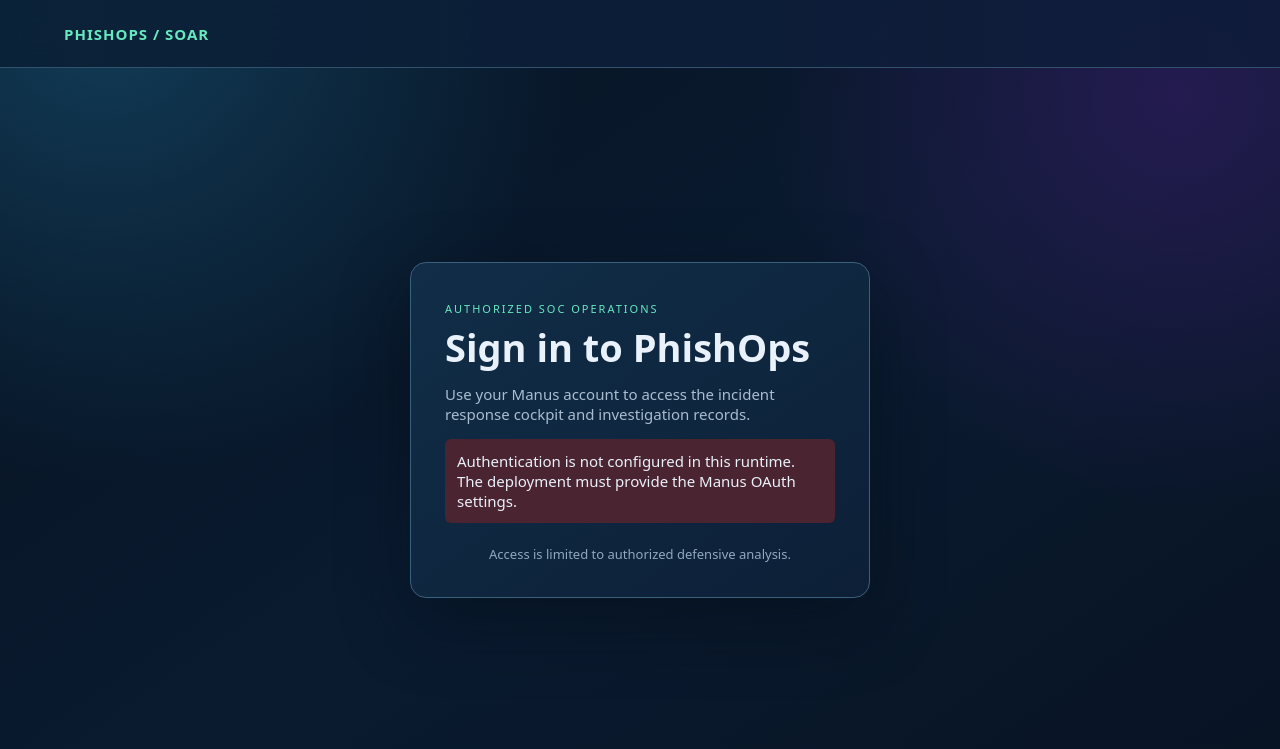
After one commit to SrujanAcharya07/finalyearproject, a Flask app: page /auth/login in a window 1280 px wide. The commit adds this page. Shown: the top 749 px of the page. Run offline with Flask 3, Linux system fonts and the light colour scheme.

Commit message:
Add Manus OAuth login and route protection

```diff
--- a/app.py
+++ b/app.py
@@ -1,7 +1,10 @@
 from datetime import datetime, timezone
 import json, secrets, sqlite3
 from pathlib import Path
-from flask import Flask, render_template, request, redirect, url_for, flash, jsonify, send_file
+import base64
+import hmac
+from urllib.parse import urlencode
+from flask import Flask, render_template, request, redirect, url_for, flash, jsonify, send_file, g, make_response
 from werkzeug.utils import secure_filename
 from config import Config
 from services.email_parser import parse_email_input
@@ -12,6 +15,7 @@ from services.llm_analyzer import analyze_with_llm
 from services.yara_scanner import scan_file
 from services.audit_logger import audit_event
 from services.report_generator import generate_report
+from services.auth import SESSION_COOKIE_NAME, auth_configured, create_session_token, decode_session_token, exchange_code, get_user_info
 
 BASE = Path(__file__).parent
 
@@ -69,15 +73,98 @@ def error(msg, code=400):
     flash(msg, "error")
     return redirect(request.referrer or url_for("dashboard"))
 
+def callback_uri(req):
+    scheme = req.headers.get("X-Forwarded-Proto", req.scheme).split(",")[0].strip()
+    host = req.headers.get("X-Forwarded-Host", req.host).split(",")[0].strip()
+    return f"{scheme}://{host}{url_for('auth_callback')}"
+
+def decode_oauth_state(value):
+    try:
+        padded = value + "=" * (-len(value) % 4)
+        return json.loads(base64.urlsafe_b64decode(padded.encode()).decode())
+    except (ValueError, TypeError, json.JSONDecodeError):
+        return None
+
 def create_app(test_config=None):
     app = Flask(__name__)
     app.config.from_object(Config)
     app.config.update(test_config or {})
+    app.secret_key = app.config["SECRET_KEY"]
+    app.config["SESSION_COOKIE_NAME"] = "phishops_flash"
+    app.config["SESSION_COOKIE_SAMESITE"] = "None"
+    app.config["SESSION_COOKIE_SECURE"] = app.config.get("SESSION_COOKIE_SECURE", True)
     Config.DATABASE_PATH = app.config["DATABASE_PATH"]
     Config.UPLOAD_FOLDER = app.config["UPLOAD_FOLDER"]
     Path(app.config["UPLOAD_FOLDER"]).mkdir(parents=True, exist_ok=True)
     init_db()
     refresh_saved_risks()
+
+    @app.context_processor
+    def auth_context():
+        return {"current_user": getattr(g, "current_user", None)}
+
+    @app.before_request
+    def require_authentication():
+        g.current_user = None
+        if request.endpoint == "static" or request.path in {"/health", "/manus-routes.json"} or request.path.startswith("/auth/"):
+            return None
+        claims = decode_session_token(request.cookies.get(SESSION_COOKIE_NAME), app.config)
+        if claims:
+            g.current_user = claims
+            return None
+        if request.path.startswith("/api/"):
+            return jsonify({"error": "Authentication required"}), 401
+        return redirect(url_for("login_page"))
+
+    @app.get("/auth/login")
+    def login_page():
+        if g.current_user:
+            return redirect(url_for("dashboard"))
+        return render_template("login.html", auth_configured=auth_configured(app.config))
+
+    @app.get("/auth/start")
+    def auth_login():
+        if not auth_configured(app.config):
+            return render_template("login.html", auth_configured=False), 503
+        nonce = secrets.token_urlsafe(24)
+        redirect_uri = callback_uri(request)
+        state = base64.urlsafe_b64encode(json.dumps({"redirectUri": redirect_uri, "nonce": nonce}).encode()).decode().rstrip("=")
+        portal = app.config["MANUS_OAUTH_PORTAL_URL"].rstrip("/") + "/app-auth"
+        query = urlencode({"appId": app.config["MANUS_PROJECT_ID"], "redirectUri": redirect_uri, "state": state, "responseType": "code"})
+        response = make_response(redirect(portal + "?" + query))
+        response.set_cookie("phishops_oauth_nonce", nonce, max_age=600, httponly=True, secure=app.config["SESSION_COOKIE_SECURE"], samesite="None")
+        return response
+
+    @app.get("/auth/callback")
+    def auth_callback():
+        if request.args.get("error"):
+            flash("Manus sign-in was cancelled or denied.", "error")
+            return redirect(url_for("login_page"))
+        state = decode_oauth_state(request.args.get("state", ""))
+        nonce = request.cookies.get("phishops_oauth_nonce", "")
+        if not state or not nonce or not hmac.compare_digest(str(state.get("nonce", "")), nonce) or state.get("redirectUri") != callback_uri(request):
+            return render_template("error.html", message="The sign-in state was invalid or expired."), 400
+        code = request.args.get("code", "")
+        if not code:
+            return render_template("error.html", message="Manus did not return an authorization code."), 400
+        try:
+            token = exchange_code(code, state["redirectUri"], app.config)
+            user = get_user_info(token["accessToken"], app.config)
+            session_token = create_session_token(user, app.config)
+            response = make_response(redirect(url_for("dashboard")))
+            response.set_cookie(SESSION_COOKIE_NAME, session_token, max_age=8 * 60 * 60, httponly=True, secure=app.config["SESSION_COOKIE_SECURE"], samesite="None")
+            response.delete_cookie("phishops_oauth_nonce")
+            return response
+        except Exception:
+            app.logger.exception("Manus OAuth callback failed")
+            return render_template("error.html", message="Sign-in could not be completed safely."), 502
+
+    @app.get("/auth/logout")
+    def auth_logout():
+        response = make_response(redirect(url_for("login_page")))
+        response.delete_cookie(SESSION_COOKIE_NAME)
+        response.delete_cookie("phishops_oauth_nonce")
+        return response
 
     @app.get("/")
     def dashboard():
@@ -100,7 +187,7 @@ def create_app(test_config=None):
 
     @app.get("/manus-routes.json")
     def manus_routes():
-        return jsonify({"routes": [{"path": "/", "title": "Dashboard"}, {"path": "/submit", "title": "Submit suspicious email"}, {"path": "/settings", "title": "Integration status"}, {"path": "/investigations/:id", "title": "Investigation details"}]})
+        return jsonify({"routes": [{"path": "/auth/login", "title": "Sign in"}, {"path": "/", "title": "Dashboard"}, {"path": "/submit", "title": "Submit suspicious email"}, {"path": "/settings", "title": "Integration status"}, {"path": "/investigations/:id", "title": "Investigation details"}]})
 
     @app.get("/api/integrations/status")
     def integrations():
--- a/config.py
+++ b/config.py
@@ -19,6 +19,11 @@ class Config:
     OLLAMA_MODEL = os.getenv("OLLAMA_MODEL", "")
     OLLAMA_TIMEOUT_SECONDS = float(os.getenv("OLLAMA_TIMEOUT_SECONDS", "30"))
     OLLAMA_NUM_PREDICT = int(os.getenv("OLLAMA_NUM_PREDICT", "800"))
+    MANUS_PROJECT_ID = os.getenv("MANUS_PROJECT_ID", "")
+    MANUS_OAUTH_PORTAL_URL = os.getenv("MANUS_OAUTH_PORTAL_URL", "")
+    MANUS_OAUTH_API_URL = os.getenv("MANUS_OAUTH_API_URL", "")
+    MANUS_JWT_SECRET = os.getenv("MANUS_JWT_SECRET", "")
+    SESSION_COOKIE_SECURE = os.getenv("SESSION_COOKIE_SECURE", "true").lower() not in {"0", "false", "no"}
     CUCKOO_URL = os.getenv("CUCKOO_URL", "")
     CUCKOO_API_KEY = os.getenv("CUCKOO_API_KEY", "")
     CORTEX_URL = os.getenv("CORTEX_URL", "")
--- a/requirements.txt
+++ b/requirements.txt
@@ -4,6 +4,7 @@ requests>=2.31
 gunicorn>=23.0
 python-dotenv>=1.0
 pydantic>=2.0
+PyJWT>=2.8
 langchain-core>=0.3
 langchain-ollama>=0.3
 # Optional: yara-python
--- /dev/null
+++ b/services/auth.py
@@ -0,0 +1,71 @@
+from __future__ import annotations
+
+from datetime import datetime, timedelta, timezone
+from typing import Any
+
+import jwt
+import requests
+
+SESSION_COOKIE_NAME = "webdev_app_session"
+SESSION_TTL_SECONDS = 8 * 60 * 60
+
+def setting(config: Any, name: str, default: Any = "") -> Any:
+    if hasattr(config, "get"):
+        return config.get(name, default)
+    return getattr(config, name, default)
+
+
+def auth_configured(config: Any) -> bool:
+    return bool(setting(config, "MANUS_PROJECT_ID") and setting(config, "MANUS_OAUTH_PORTAL_URL") and setting(config, "MANUS_OAUTH_API_URL") and setting(config, "MANUS_JWT_SECRET"))
+
+
+def create_session_token(user: dict[str, Any], config: Any) -> str:
+    now = datetime.now(timezone.utc)
+    claims = {
+        "openId": user.get("openId", ""),
+        "name": user.get("name", ""),
+        "email": user.get("email", ""),
+        "appId": setting(config, "MANUS_PROJECT_ID"),
+        "iat": now,
+        "exp": now + timedelta(seconds=SESSION_TTL_SECONDS),
+    }
+    return jwt.encode(claims, config.MANUS_JWT_SECRET, algorithm="HS256")
+
+
+def decode_session_token(token: str, config: Any) -> dict[str, Any] | None:
+    secret = setting(config, "MANUS_JWT_SECRET")
+    project_id = setting(config, "MANUS_PROJECT_ID")
+    if not token or not secret or not project_id:
+        return None
+    try:
+        claims = jwt.decode(token, secret, algorithms=["HS256"])
+        if claims.get("appId") != project_id or not claims.get("openId"):
+            return None
+        return claims
+    except jwt.PyJWTError:
+        return None
+
+
+def exchange_code(code: str, redirect_uri: str, config: Any) -> dict[str, Any]:
+    response = requests.post(
+        setting(config, "MANUS_OAUTH_API_URL").rstrip("/") + "/webdev.v1.WebDevAuthPublicService/ExchangeToken",
+        json={
+            "clientId": setting(config, "MANUS_PROJECT_ID"),
+            "grantType": "authorization_code",
+            "code": code,
+            "redirectUri": redirect_uri,
+        },
+        timeout=15,
+    )
+    response.raise_for_status()
+    return response.json()
+
+
+def get_user_info(access_token: str, config: Any) -> dict[str, Any]:
+    response = requests.post(
+        setting(config, "MANUS_OAUTH_API_URL").rstrip("/") + "/webdev.v1.WebDevAuthPublicService/GetUserInfo",
+        json={"accessToken": access_token},
+        timeout=15,
+    )
+    response.raise_for_status()
+    return response.json()
--- /dev/null
+++ b/static/css/auth.css
@@ -0,0 +1 @@
+.login-shell{min-height:calc(100vh - 160px);display:grid;place-items:center;padding:24px}.login-card{width:min(100%,460px);padding:34px;border:1px solid #3a607b;border-radius:16px;background:linear-gradient(145deg,#122f49f2,#0d2038f2);box-shadow:0 24px 70px #020b1570}.login-card h1{margin-top:10px}.login-button{width:100%;margin-top:18px}.login-note{margin:22px 0 0;color:#91a9be;font-size:13px;text-align:center}.mobile-user{display:block;padding:10px 14px 12px;color:#67e8c1;font-size:12px;border-bottom:1px solid #31506d;margin-bottom:4px;overflow:hidden;text-overflow:ellipsis;white-space:nowrap}
--- a/templates/base.html
+++ b/templates/base.html
@@ -5,22 +5,28 @@
   <meta name="viewport" content="width=device-width, initial-scale=1, viewport-fit=cover">
   <title>PhishOps SOAR</title>
   <link rel="stylesheet" href="{{ url_for('static', filename='css/style.css') }}">
+  <link rel="stylesheet" href="{{ url_for('static', filename='css/auth.css') }}">
 </head>
 <body>
   <nav class="site-nav" aria-label="Primary navigation">
     <a class="brand" href="{{ url_for('dashboard') }}">PHISHOPS / SOAR</a>
+    {% if current_user %}
       <div class="desktop-nav" aria-label="Desktop navigation">
         <a href="{{ url_for('dashboard') }}">Dashboard</a>
         <a href="{{ url_for('submit_page') }}">New investigation</a>
+        <a href="{{ url_for('auth_logout') }}">Sign out</a>
       </div>
       <button class="menu-toggle" id="menu-toggle" type="button" aria-label="Open menu" aria-controls="mobile-menu" aria-expanded="false">
         <span aria-hidden="true">⋮</span>
       </button>
       <div class="mobile-menu" id="mobile-menu" hidden>
+        <span class="mobile-user">{{ current_user.name or current_user.email or 'Authenticated analyst' }}</span>
         <a href="{{ url_for('dashboard') }}">Dashboard</a>
         <a href="{{ url_for('submit_page') }}">New investigation</a>
         <a href="{{ url_for('settings') }}">Settings</a>
+        <a href="{{ url_for('auth_logout') }}">Sign out</a>
       </div>
+    {% endif %}
   </nav>
   <main>
     {% with messages=get_flashed_messages(with_categories=true) %}
--- /dev/null
+++ b/templates/login.html
@@ -0,0 +1,16 @@
+{% extends 'base.html' %}
+{% block content %}
+<section class="login-shell">
+  <div class="login-card">
+    <span class="eyebrow">AUTHORIZED SOC OPERATIONS</span>
+    <h1>Sign in to PhishOps</h1>
+    <p class="muted">Use your Manus account to access the incident response cockpit and investigation records.</p>
+    {% if not auth_configured %}
+      <div class="flash error">Authentication is not configured in this runtime. The deployment must provide the Manus OAuth settings.</div>
+    {% else %}
+      <a class="button login-button" href="{{ url_for('auth_login') }}">Continue with Manus</a>
+    {% endif %}
+    <p class="login-note">Access is limited to authorized defensive analysis.</p>
+  </div>
+</section>
+{% endblock %}
```
Also changed, not shown: tests/test_core.py (+24 -4 lines), README.md, 2 other files. Lines whose indentation alone changed are shown as unchanged.
